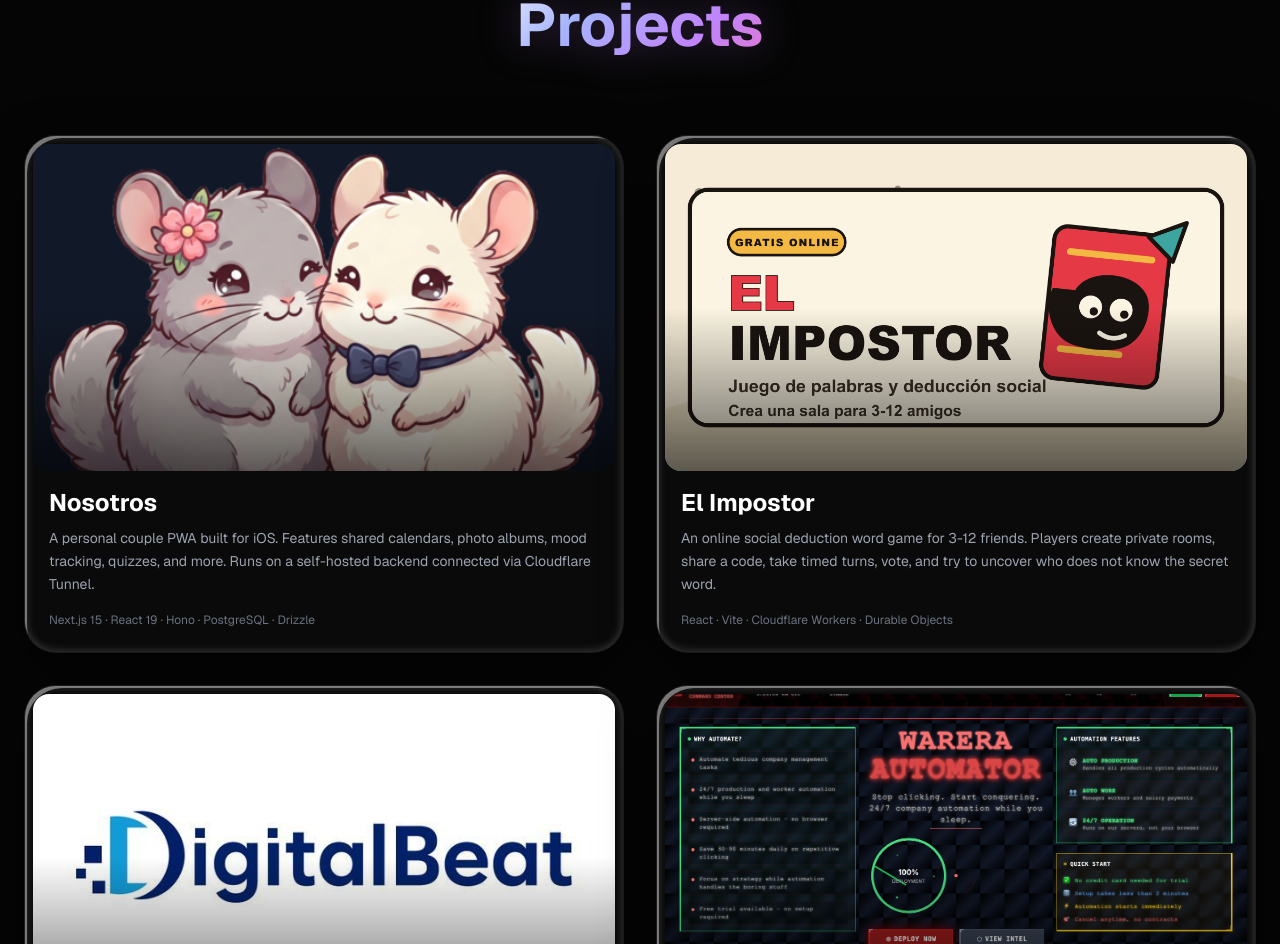
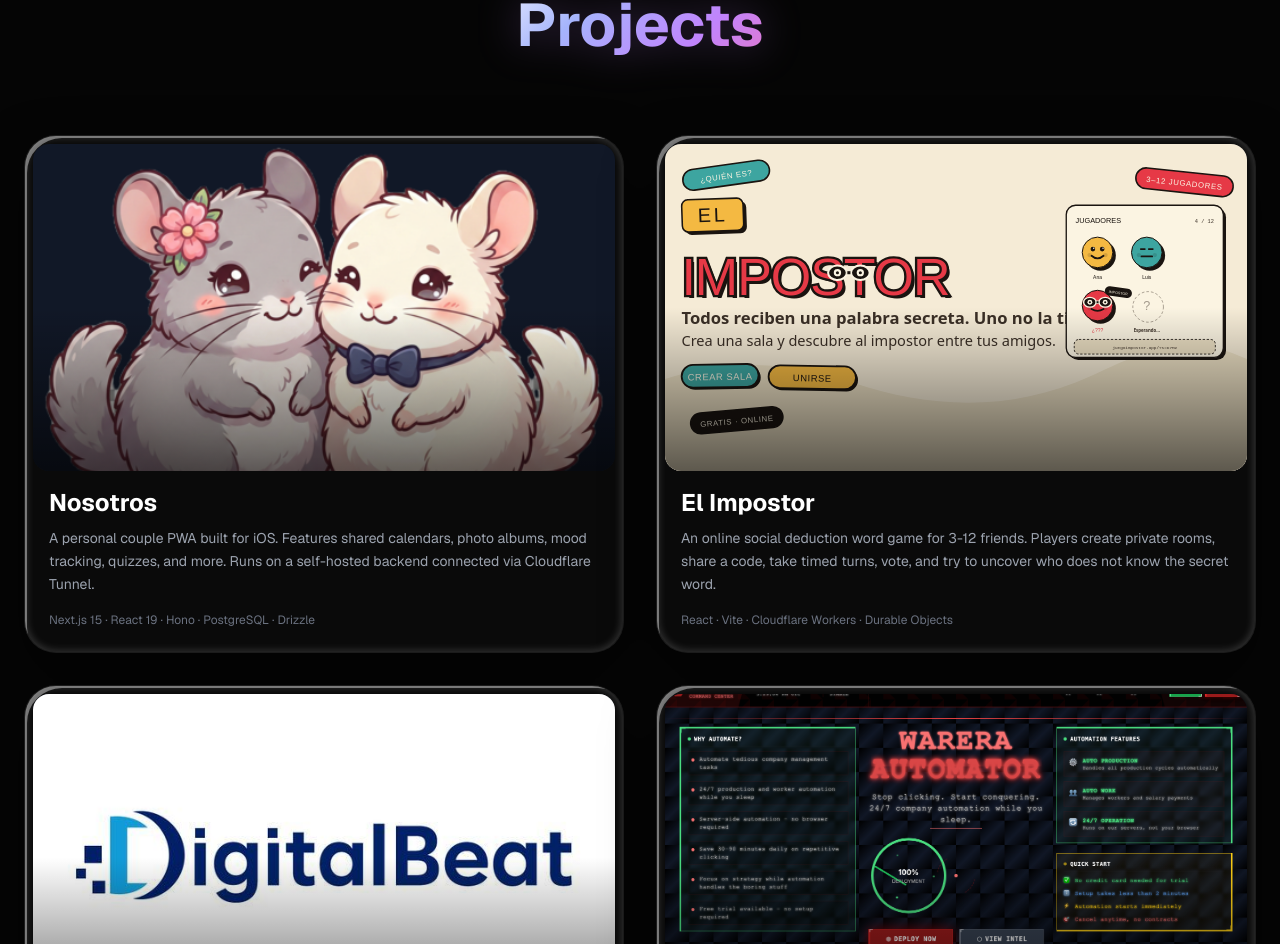
Before and after one commit to jvallejoarguez/porfolio-enhanced, a React (Vite) app: page / in a window 1280 px wide. Shown: the part 966-1910 px from the top of the page. Built offline with nearby package versions, Linux system fonts and the light colour scheme.

Commit message:
fix: update project image format for "El Impostor" from PNG to SVG

```diff
--- a/src/components/Projects/Projects.tsx
+++ b/src/components/Projects/Projects.tsx
@@ -30,7 +30,7 @@ const projectData: Project[] = [
     description:
       "An online social deduction word game for 3-12 friends. Players create private rooms, share a code, take timed turns, vote, and try to uncover who does not know the secret word.",
     technologies: ["React", "Vite", "Cloudflare Workers", "Durable Objects"],
-    imageUrl: "/img/el-impostor.png",
+    imageUrl: "/img/el-impostor.svg",
     liveUrl: "https://juegoimpostor.app/",
     githubUrl: "https://github.com/jvallejoarguez/el_Impostor",
   },
```
Also changed, not shown: public/img/el-impostor.png, public/img/el-impostor.svg (added).
